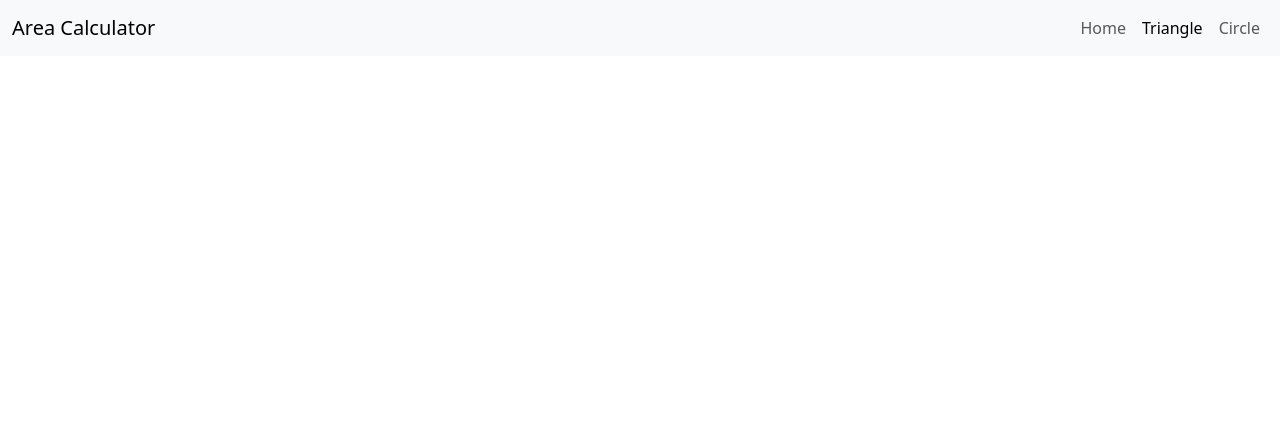
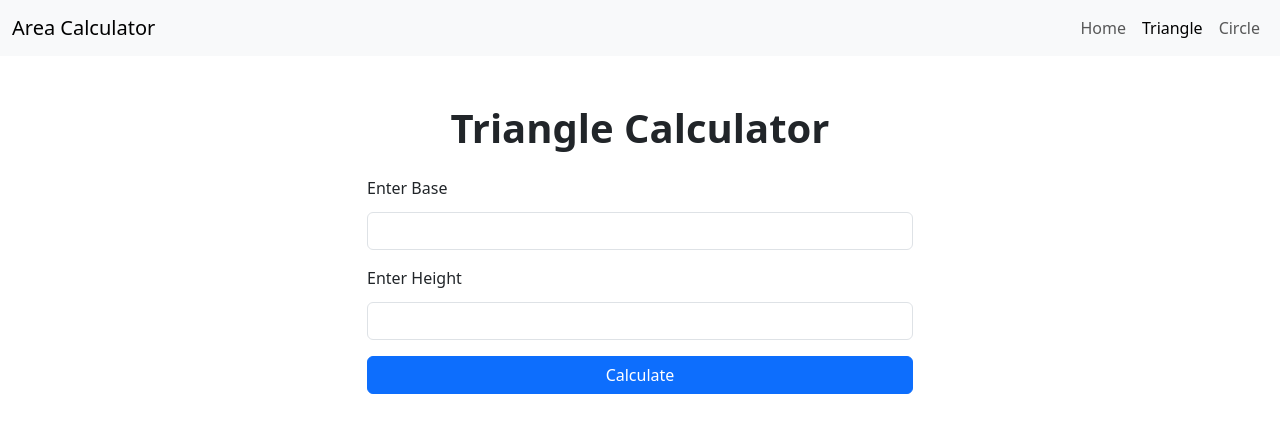
Before and after one commit to it27427/node-basics, a website: page 04-area-calculator/views/triangle.html in a window 1280 px wide. Drawn offline with nearby package versions, Linux system fonts and the light colour scheme.

Commit message:
navbar updated and calculate-form added

```diff
--- a/04-area-calculator/views/triangle.html
+++ b/04-area-calculator/views/triangle.html
@@ -5,9 +5,15 @@
   <meta name="viewport" content="width=device-width, initial-scale=1.0" />
   <title>Area Calculator | Triangle</title>
   <link rel="stylesheet" href="https://cdn.jsdelivr.net/npm/bootstrap@5.3.3/dist/css/bootstrap.min.css" />
+
+  <style>
+    .form-control:focus {
+      box-shadow: none;
+    }
+  </style>
 </head>
 <body>
-  <nav class="navbar navbar-expand-lg bg-body-tertiary">
+  <nav class="navbar navbar-expand bg-body-tertiary">
     <div class="container-fluid">
       <a href="/" class="navbar-brand">Area Calculator</a>
 
@@ -24,5 +30,33 @@
       </ul>
     </div>
   </nav>
+
+  <main class="py-5">
+    <div class="container">
+      <div class="row">
+        <div class="col-md-6 mx-md-auto">
+          <div class="d-flex flex-column gap-4">
+            <h2 class="mb-0 fw-bold display-6 text-center">Triangle Calculator</h2>
+
+            <form action="" class="d-flex flex-column gap-3">
+              <div class="d-flex flex-column gap-1">
+                <label for="base" class="form-label">Enter Base</label>
+                <input type="text" name="base" id="base" class="form-control" />
+              </div>
+
+              <div class="d-flex flex-column gap-1">
+                <label for="height" class="form-label">Enter Height</label>
+                <input type="text" name="height" id="height" class="form-control" />
+              </div>
+
+              <button type="submit" class="btn btn-primary">
+                Calculate
+              </button>
+            </form>
+          </div>
+        </div>
+      </div>
+    </div>
+  </main>
 </body>
 </html>
```
Also changed, not shown: 04-area-calculator/views/circle.html (+30 -1 lines), 04-area-calculator/views/index.html (+11 -1 lines).
